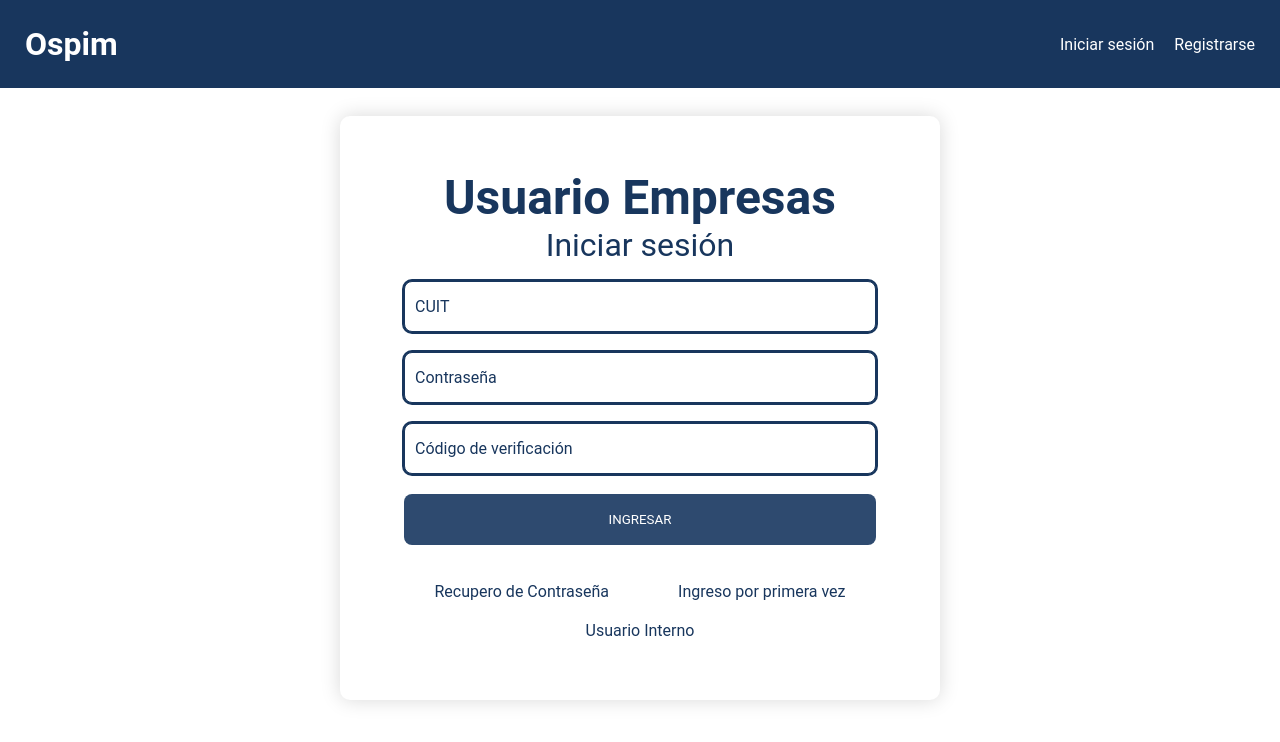
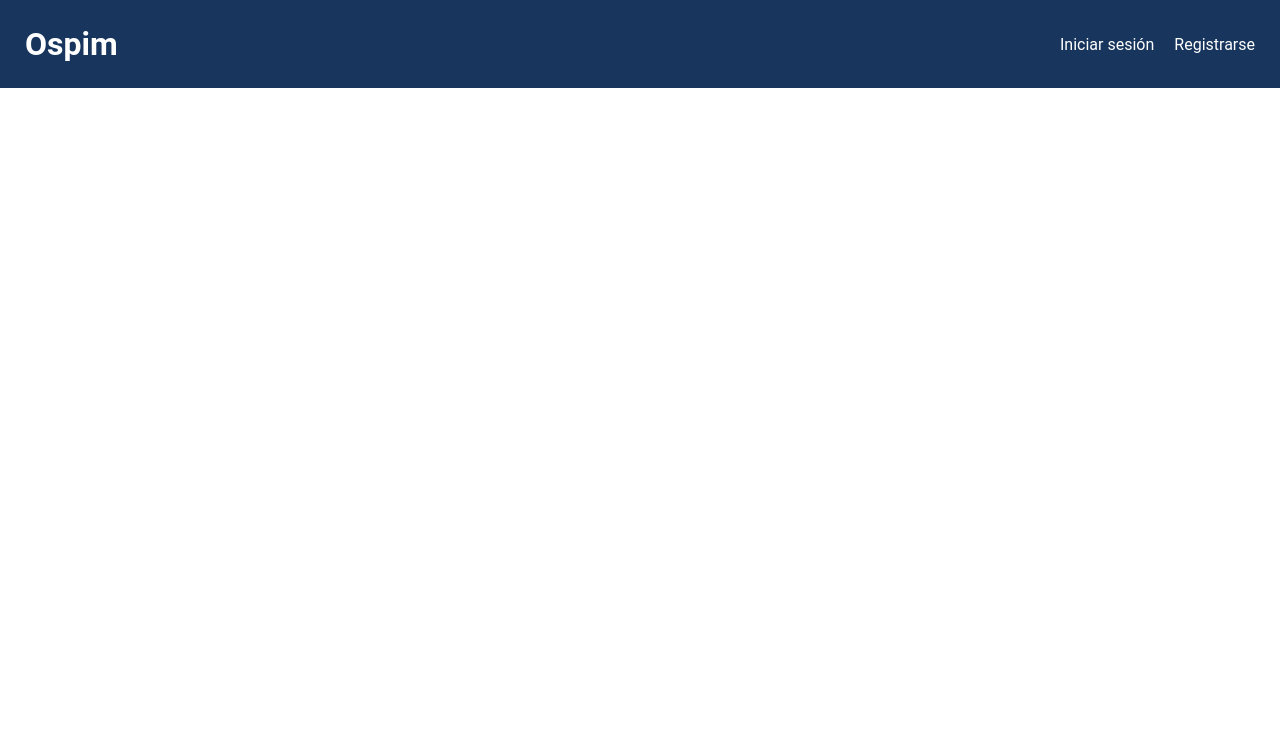
Before and after one commit to dibu-2008/Ospim-Project-Front-End, a React (Vite) app: page / in a window 1280 px wide. Shown: the top 742 px of the page. Built offline with nearby package versions, Linux system fonts and the light colour scheme.

Commit message:
Eliminacion de homePages

```diff
--- a/src/pages/HomePage.jsx
+++ /dev/null
@@ -1,11 +0,0 @@
-import LoginPage from "./LoginPage"
-
-const HomePage = () => {
-  return (
-    <>
-      <LoginPage/>
-    </>
-  )
-}
-
-export default HomePage
--- a/src/pages/index.js
+++ b/src/pages/index.js
@@ -1,4 +1,3 @@
 export { default as DashboardPage } from './DashboardPage';
-export { default as HomePage } from './HomePage';
 export { default as LoginPage } from './LoginPage';
 export { default as RegisterPage } from './RegisterPage';
--- a/src/router/AppRouter.jsx
+++ b/src/router/AppRouter.jsx
@@ -1,7 +1,6 @@
 import { Route, Routes } from "react-router-dom";
 import NavBar from "../components/NavBar";
 import {
-  HomePage,
   LoginPage,
   RegisterPage,
   DashboardPage} from "../pages";
@@ -12,7 +11,6 @@ const AppRouter = () => {
     <>
         <Routes>
             <Route path="/" element={<NavBar/>}>
-              <Route index element={<HomePage/>}/>
               <Route path="login" element={<LoginPage/>}/>
               <Route path="register" element={<RegisterPage/>}/>
               <Route path="dashboard" element={
```
